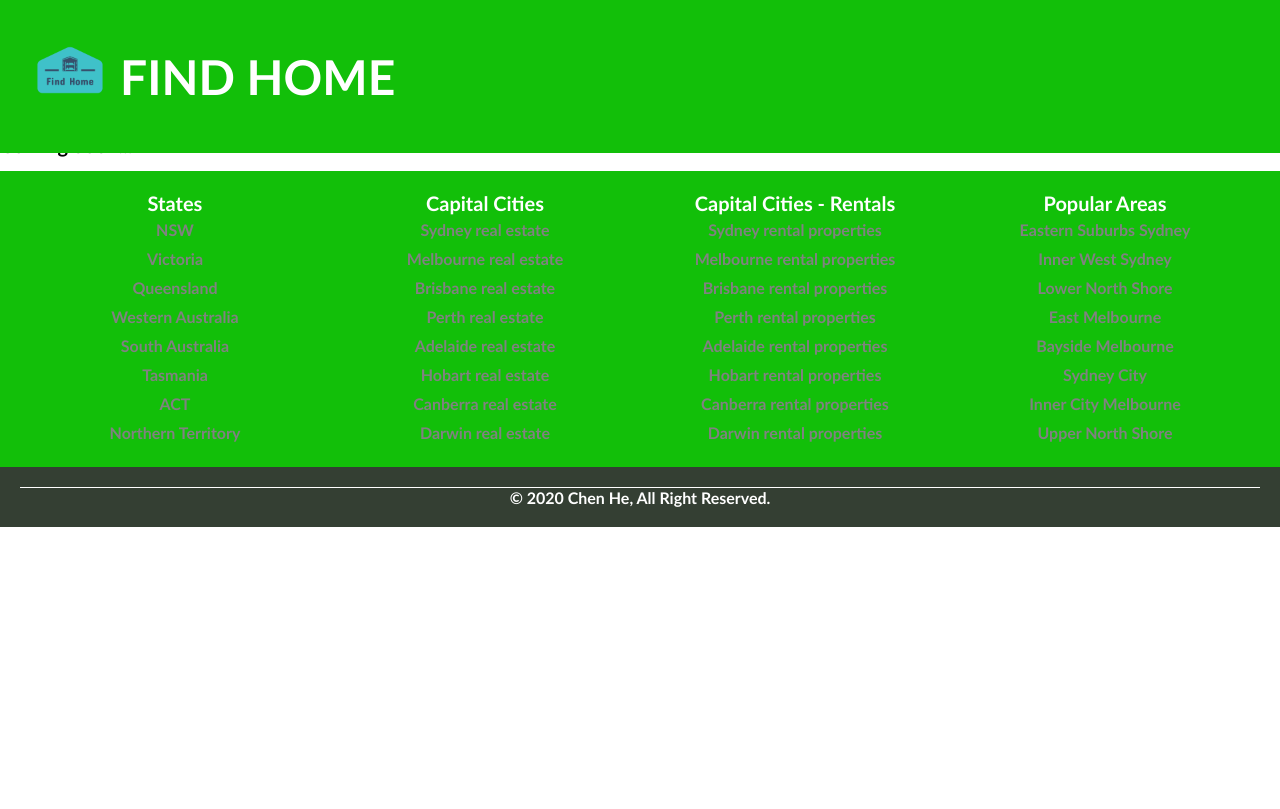
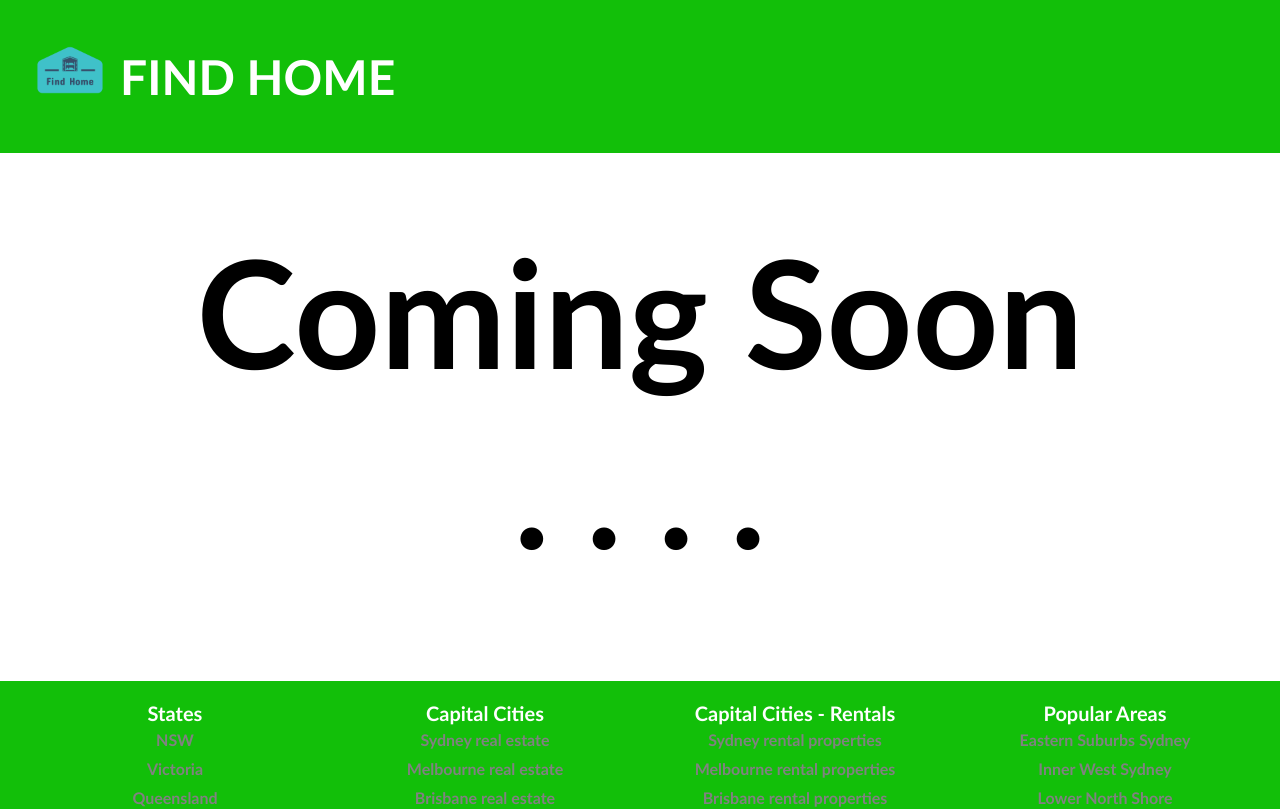
Before and after one commit to chenhe-henry/react-node, a React (Create React App) app in the folder client/: page /dashboard in a window 1280 px wide. Shown: the top 809 px of the page. Built offline with nearby package versions, Linux system fonts and the light colour scheme; no server answers.

Commit message:
update dashboard

```diff
--- /dev/null
+++ b/client/src/assets/Dashboard.scss
@@ -0,0 +1,7 @@
+.section-dash {
+  font-size: 15rem;
+  text-align: center;
+}
+// .dot {
+//   padding: 2rem;
+// }
--- a/client/src/assets/List.scss
+++ b/client/src/assets/List.scss
@@ -37,7 +37,7 @@
 }
 .word {
   margin-top: 10vh;
-  color: var(--color-dark-light);
+  color: var(--color-white);
   &-link {
     text-decoration: none;
   }
--- a/client/src/assets/Results.scss
+++ b/client/src/assets/Results.scss
@@ -34,3 +34,7 @@
   align-items: center;
   justify-content: center;
 }
+
+.contact__primary {
+  border-left: 2px dotted black;
+}
--- a/client/src/components/App.js
+++ b/client/src/components/App.js
@@ -10,8 +10,7 @@ import Footer from "./Footer";
 import Filter from "./Filter";
 import Results from "./Results";
 import FullResult from "./FullResult";
-
-const Dashboard = () => <h1>Coming Soon...</h1>;
+import Dashboard from "./Dashboard";
 class App extends React.Component {
   componentDidMount() {
     this.props.fetchUser();
--- /dev/null
+++ b/client/src/components/Dashboard.js
@@ -0,0 +1,12 @@
+import React from "react";
+import "../assets/Dashboard.scss";
+
+const Dashboard = () => {
+  return (
+    <h1 className="section-dash">
+      Coming Soon<div className="dot">. . . .</div>
+    </h1>
+  );
+};
+
+export default Dashboard;
```
